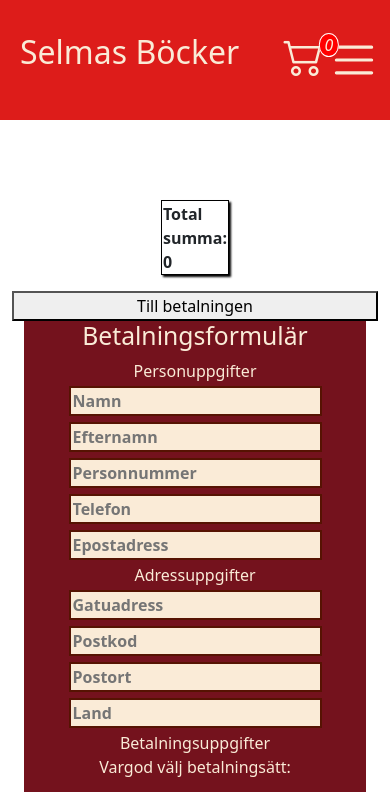
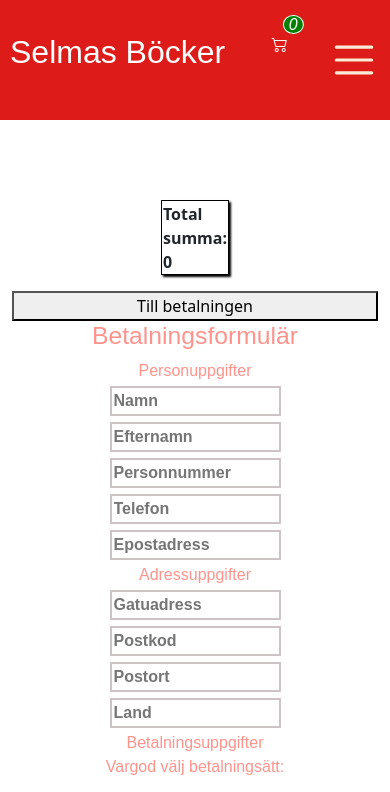
Before and after one commit to lisalindblom/Webbshop, a website built with Parcel: page src/html/checkout.html in a window 390 px wide. Both pictures are taken after a click on the button "Till betalningen". Shown: the top 792 px of the page. Built offline with nearby package versions, Linux system fonts and the light colour scheme; a web font is replaced by a local one.

Commit message:
nav logo

```diff
--- a/src/html/checkout.html
+++ b/src/html/checkout.html
@@ -5,6 +5,13 @@
     <meta http-equiv="X-UA-Compatible" content="IE=edge" />
     <meta name="viewport" content="width=device-width, initial-scale=1.0" />
     <title>Varukorgen</title>
+
+    <link rel="preconnect" href="https://fonts.googleapis.com" />
+    <link rel="preconnect" href="https://fonts.gstatic.com" crossorigin />
+    <link
+      href="https://fonts.googleapis.com/css2?family=Hind+Madurai:wght@300&display=swap"
+      rel="stylesheet"
+    />
     <!-- CSS only -->
     <link
       href="https://cdn.jsdelivr.net/npm/bootstrap@5.2.3/dist/css/bootstrap.min.css"
--- a/src/scss/_navbar.scss
+++ b/src/scss/_navbar.scss
@@ -10,9 +10,10 @@ body{
     background-color:  #DD1C1A;
 
     .pageTitle {
-        color: antiquewhite;
-        font-size: 2rem;
+        color: white;
+        font-size: 5rem;
         padding: 20px;
+        font-family: 'Secular One', sans-serif;
     }
 
     .cartContainer{
@@ -42,7 +43,9 @@ body{
     }
 
     .nav-link {
-        color: antiquewhite;
+        color: white;
+        font-family: 'Secular One', sans-serif;
+        font-size: 1.5rem;
     }
 
 
@@ -59,7 +62,7 @@ body{
 
 
     #bookIcon {
-        color: antiquewhite;
+        color: white;
         //padding: 20px;
         font-size: 3rem;
     }
@@ -71,15 +74,15 @@ body{
 
 // item badge // antal produkter i varukorgen
 #cartItems, #cartItemsDesktop {
-    font-size:0.7rem;
-    color: antiquewhite;
-    background: red;
+    font-size:1rem;
+    color:white;
+    background: green;
     border: 1px solid white;
     border-radius:50%;
     padding: 0 5px;
     position:relative;
     left:-5px;
-    top:-10px;
+    top:-20px;
 
 }
 
@@ -94,13 +97,49 @@ body{
 
         top:-20px;
         font-size: 1rem;
-
-
     }
 
     }
 
 
+    .navbar{
+
+        .pageTitle {
+            font-size: 2rem;
+            padding-left: 10px;
+        }
+
+        .cartContainer{
+            position: absolute;
+            right: 27%;
+            transform: translatex(100%);
+            font-size: 3rem;
+        }
+
+        //storlek och border på hamburgaren
+        .navbar-toggler {
+            border: none;
+            font-size: 2rem;
+            color: white;
+
+
+        }
+
+        .nav-link {
+            font-size: 1rem;
+
+            #cart{
+                font-size: 2.5rem;
+            }
+        }
+
+
+    }
+
+    .pageLogo {
+        display: none;
+
+    }
 
 
 }
--- a/src/scss/_paymentForm.scss
+++ b/src/scss/_paymentForm.scss
@@ -3,11 +3,13 @@
     flex-direction: column;
     justify-content: center;
     align-items: center;
-    background-color:#74121D;
-    color: antiquewhite;
+    background-color:white;
+    color: #FE938C;
+    font-family: 'Hind Madurai', sans-serif;
     input {
-        background-color: antiquewhite;
-       border: 2px solid #561302;
+        background-color: white;
+        width: 50%;
+       border: 2px solid rgb(204, 196, 196);
        margin: 3px;
        font-weight: bold;
 
--- a/src/ts/functions/functions.ts
+++ b/src/ts/functions/functions.ts
@@ -17,7 +17,7 @@ export const showProducts = (products: Products[]) => {
     let type = document.createElement("p");
     let price = document.createElement("p");
     let button = document.createElement("button");
-    button.innerHTML = "Buy";
+    button.innerHTML = "Köp";
     button.classList.add("buyButton");
     button.addEventListener("click", () => {
       handleCLick(products[i]);
@@ -33,7 +33,7 @@ export const showProducts = (products: Products[]) => {
     title.innerHTML = products[i].title;
     img.src = products[i].img;
     type.innerHTML = products[i].type;
-    price.innerHTML = (`${products[i].price}:-`);
+    price.innerHTML = `${products[i].price}:-`;
 
     bookContainer.appendChild(title);
     bookContainer.appendChild(img);
@@ -431,6 +431,35 @@ export function displayPaymentForm() {
   payForm.appendChild(cardCVC);
   payForm.appendChild(submitButton);
 
+  firstName.setAttribute("required", "");
+  lastName.setAttribute("required", "");
+  personalNo.setAttribute("required", "");
+  phone.setAttribute("required", "");
+  mail.setAttribute("required", "");
+  streetName.setAttribute("required", "");
+  postalCode.setAttribute("required", "");
+  cityName.setAttribute("required", "");
+  countryName.setAttribute("required", "");
+  visaRadio.setAttribute("required", "");
+  cardNo.setAttribute("required", "");
+  cardDate.setAttribute("required", "");
+  cardCVC.setAttribute("required", "");
+
+  mail.type = "email";
+  phone.setAttribute("pattern", "[0-9]{3}-[0-9]{7}");
+  phone.title = "07X-XXXXXXX";
+  personalNo.setAttribute("pattern", "[0-9]{8}-[0-9]{4}");
+  personalNo.title = "ÅÅÅÅMMDD-XXXX";
+  postalCode.setAttribute("pattern", "[0-9]{5}");
+  postalCode.title = "t.ex: 12345";
+  cardNo.type = "number";
+  cardNo.setAttribute("pattern", "([0-9]{10})");
+  cardNo.title = "10 siffror";
+  cardDate.setAttribute("pattern", "[1-9]{2}-[1-9]{2}-[0-9]{4})");
+  cardDate.title = "DD-MM-ÅÅÅÅ";
+  cardCVC.setAttribute("pattern", "[0-9]{3}");
+  cardCVC.title = "3 siffror";
+
   submitButton.addEventListener("click", () => {
     localStorage.clear();
     displayConfirmation();
```
Also changed, not shown: src/html/productpage.html (+19 -2 lines).
